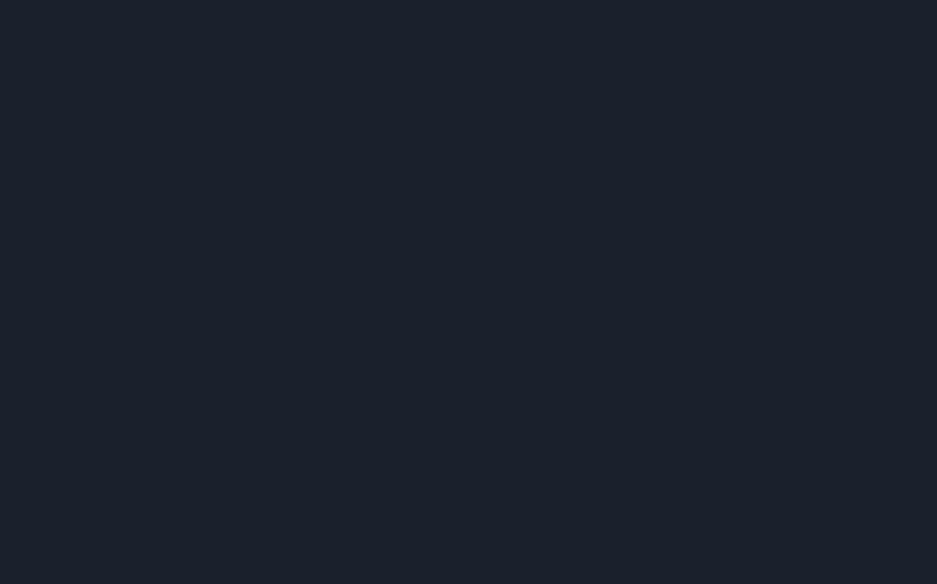
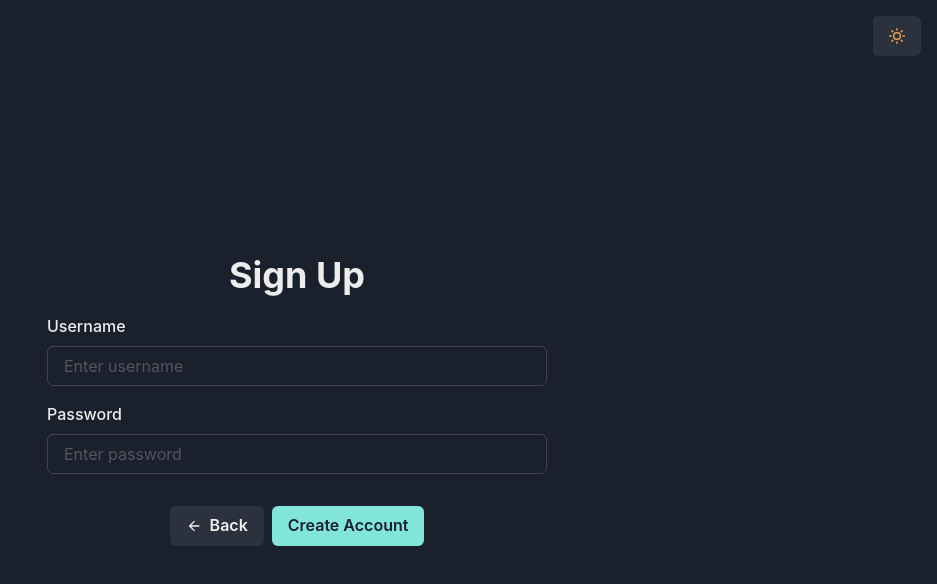
Before and after one commit to ajohnson1031/whatsapp-clone-chakra-ui, a React (Create React App) app: page /register in a window 1280 px wide. Shown: the top 584 px of the page, without its empty margins (343-1280 px from the left). Built offline with nearby package versions, Linux system fonts and the light colour scheme.

Commit message:
form created using Formik

```diff
--- a/package.json
+++ b/package.json
@@ -10,11 +10,13 @@
     "@testing-library/jest-dom": "^5.16.5",
     "@testing-library/react": "^13.3.0",
     "@testing-library/user-event": "^13.5.0",
+    "formik": "^2.2.9",
     "framer-motion": "^4",
     "react": "^18.2.0",
     "react-dom": "^18.2.0",
+    "react-router-dom": "^6.3.0",
     "react-scripts": "5.0.1",
-    "web-vitals": "^2.1.4"
+    "yup": "^0.32.11"
   },
   "scripts": {
     "start": "react-scripts start",
--- a/src/App.js
+++ b/src/App.js
@@ -1,7 +1,9 @@
 import ToggleColorMode from "./components/ToggleColorMode";
+import Views from "./components/Views";
 
 const App = () => (
   <>
+    <Views />
     <ToggleColorMode />
   </>
 );
--- /dev/null
+++ b/src/components/Login/Login.js
@@ -0,0 +1,61 @@
+import { VStack, ButtonGroup, Button, Heading } from "@chakra-ui/react";
+import React from "react";
+import { Form, Formik } from "formik";
+import * as Yup from "yup";
+import TextField from "./TextField";
+import { useNavigate } from "react-router-dom";
+
+const Login = () => {
+  const navigate = useNavigate();
+  return (
+    <Formik
+      initialValues={{ username: "", password: "" }}
+      validationSchema={Yup.object({
+        username: Yup.string()
+          .required("Username required")
+          .min(6, "Username must be between 6 and 30 characters")
+          .max(30, "Username must be between 6 and 30 characters"),
+        password: Yup.string()
+          .required("Password required")
+          .min(6, "Password must be between 6 and 12 characters")
+          .max(12, "Password must be between 6 and 12 characters"),
+      })}
+      onSubmit={(values, actions) => {
+        actions.alert(JSON.stringify(values, null, 2));
+        actions.resetForm();
+      }}
+    >
+      <VStack
+        as={Form}
+        w={{ base: "90%", md: "500px" }}
+        m="auto"
+        justify="center"
+        h="100vh"
+        spacing="1rem"
+      >
+        <Heading>Log In</Heading>
+        <TextField
+          name="username"
+          placeholder="Enter username"
+          autoComplete="off"
+          label="Username"
+        />
+
+        <TextField
+          name="password"
+          placeholder="Enter password"
+          autoComplete="off"
+          label="Password"
+        />
+        <ButtonGroup pt="1rem">
+          <Button colorScheme="teal" type="submit">
+            Log In
+          </Button>
+          <Button onClick={() => navigate("/register")}>Create Account</Button>
+        </ButtonGroup>
+      </VStack>
+    </Formik>
+  );
+};
+
+export default Login;
--- /dev/null
+++ b/src/components/Login/Signup.js
@@ -0,0 +1,65 @@
+import { VStack, ButtonGroup, Button, Heading } from "@chakra-ui/react";
+import React from "react";
+import { Form, Formik } from "formik";
+import * as Yup from "yup";
+import TextField from "./TextField";
+import { useNavigate } from "react-router-dom";
+import { ArrowBackIcon } from "@chakra-ui/icons";
+
+const SignUp = () => {
+  const navigate = useNavigate();
+
+  return (
+    <Formik
+      initialValues={{ username: "", password: "" }}
+      validationSchema={Yup.object({
+        username: Yup.string()
+          .required("Username required")
+          .min(6, "Username must be between 6 and 30 characters")
+          .max(30, "Username must be between 6 and 30 characters"),
+        password: Yup.string()
+          .required("Password required")
+          .min(6, "Password must be between 6 and 12 characters")
+          .max(12, "Password must be between 6 and 12 characters"),
+      })}
+      onSubmit={(values, actions) => {
+        actions.alert(JSON.stringify(values, null, 2));
+        actions.resetForm();
+      }}
+    >
+      <VStack
+        as={Form}
+        w={{ base: "90%", md: "500px" }}
+        m="auto"
+        justify="center"
+        h="100vh"
+        spacing="1rem"
+      >
+        <Heading>Sign Up</Heading>
+        <TextField
+          name="username"
+          placeholder="Enter username"
+          autoComplete="off"
+          label="Username"
+        />
+
+        <TextField
+          name="password"
+          placeholder="Enter password"
+          autoComplete="off"
+          label="Password"
+        />
+        <ButtonGroup pt="1rem">
+          <Button onClick={() => navigate("/")} leftIcon={<ArrowBackIcon />}>
+            Back
+          </Button>
+          <Button colorScheme="teal" type="submit">
+            Create Account
+          </Button>
+        </ButtonGroup>
+      </VStack>
+    </Formik>
+  );
+};
+
+export default SignUp;
--- /dev/null
+++ b/src/components/Login/TextField.js
@@ -0,0 +1,20 @@
+import {
+  Input,
+  FormLabel,
+  FormControl,
+  FormErrorMessage,
+} from "@chakra-ui/react";
+import { Field, useField } from "formik";
+
+const TextField = ({ label, ...props }) => {
+  const [field, meta] = useField(props);
+  return (
+    <FormControl isInvalid={meta.touched && meta.error}>
+      <FormLabel>{label}</FormLabel>
+      <Input as={Field} {...field} {...props} />
+      <FormErrorMessage>{meta.error}</FormErrorMessage>
+    </FormControl>
+  );
+};
+
+export default TextField;
--- a/src/components/ToggleColorMode.js
+++ b/src/components/ToggleColorMode.js
@@ -4,7 +4,12 @@ import { MoonIcon, SunIcon } from "@chakra-ui/icons";
 
 const ToggleColorMode = () => {
   const { colorMode, toggleColorMode } = useColorMode();
-  const icon = colorMode === "dark" ? <SunIcon /> : <MoonIcon />;
+  const icon =
+    colorMode === "dark" ? (
+      <SunIcon color="orange.300" />
+    ) : (
+      <MoonIcon color="blue.500" />
+    );
 
   return (
     <Button
--- /dev/null
+++ b/src/components/Views.js
@@ -0,0 +1,16 @@
+import React from "react";
+import { Routes, Route } from "react-router-dom";
+import Signup from "./Login/Signup";
+import Login from "./Login/Login";
+
+const Views = () => {
+  return (
+    <Routes>
+      <Route path="/" element={<Login />} />
+      <Route path="/register" element={<Signup />} />
+      <Route path="*" element={<Login />} />
+    </Routes>
+  );
+};
+
+export default Views;
--- a/src/index.js
+++ b/src/index.js
@@ -2,16 +2,18 @@ import { ColorModeScript } from "@chakra-ui/color-mode";
 import { ChakraProvider } from "@chakra-ui/provider";
 import React from "react";
 import ReactDOM from "react-dom/client";
+import { BrowserRouter } from "react-router-dom";
 import App from "./App";
 import theme from "./theme";
 
 const root = ReactDOM.createRoot(document.getElementById("root"));
 root.render(
   <React.StrictMode>
-    <ChakraProvider theme={theme}>
-      <ColorModeScript initialColorMode={theme.config.initialColorMode}>
+    <BrowserRouter>
+      <ChakraProvider theme={theme}>
+        <ColorModeScript initialColorMode={theme.config.initialColorMode} />
         <App />
-      </ColorModeScript>
-    </ChakraProvider>
+      </ChakraProvider>
+    </BrowserRouter>
   </React.StrictMode>
 );
```
Also changed, not shown: 1 other file (tests, documents, lock files or other folders).
